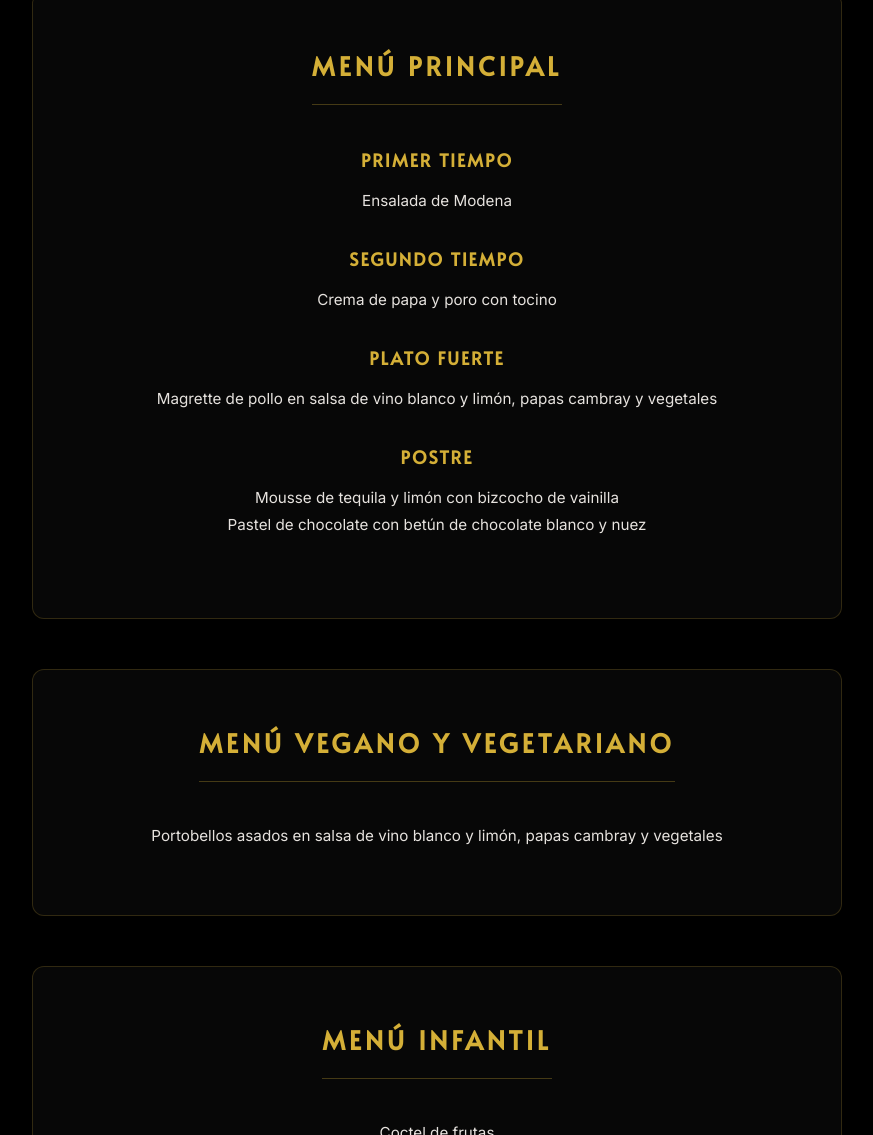
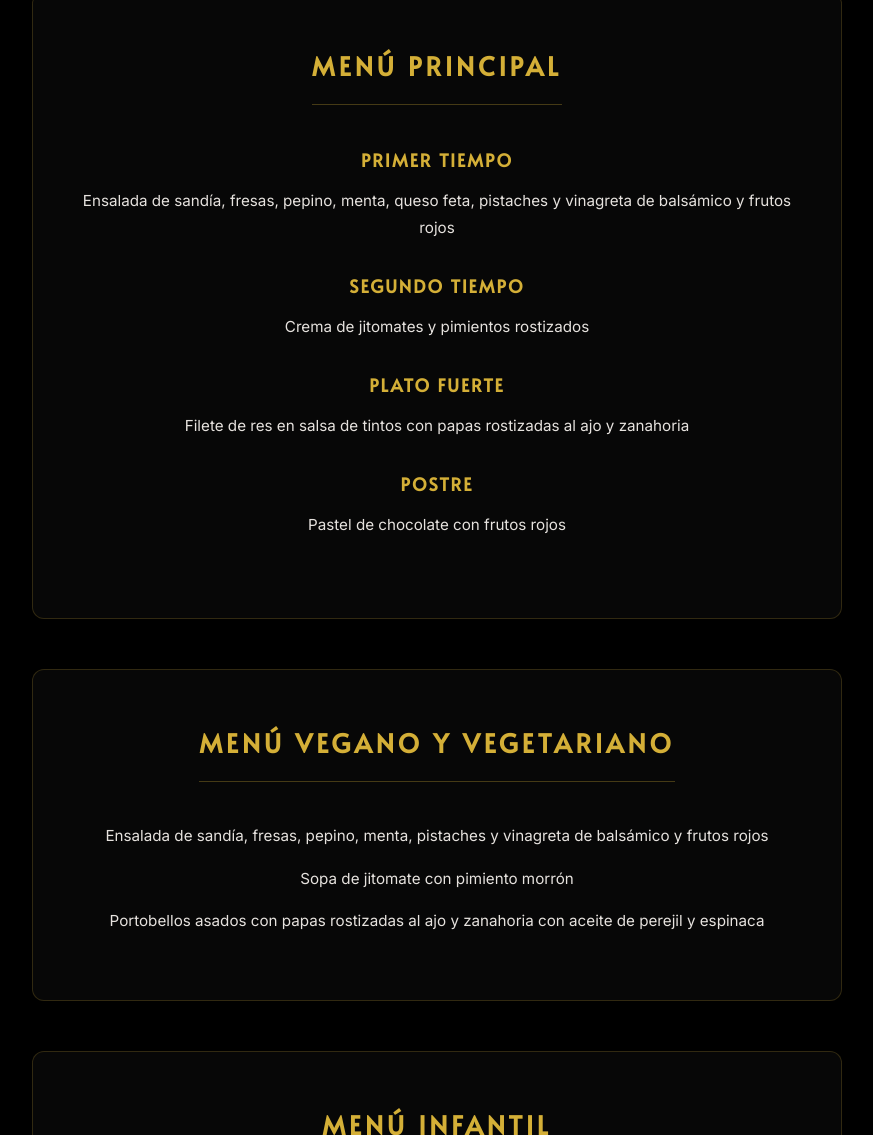
Before and after one commit to HOMERO-CHAVEZ-PRODUCTOR/PREPA-ANAHUAC, a plain HTML site: page index.html in a window 1280 px wide. Shown: the part 3228-4363 px from the top of the page, without its empty margins (203-1076 px from the left). Drawn offline with Linux system fonts and the light colour scheme.

Commit message:
index.html

```diff
--- a/index.html
+++ b/index.html
@@ -529,29 +529,31 @@
 
                 <div class="menu-course">
                     <strong>PRIMER TIEMPO</strong>
-                    <p>Ensalada de Modena</p>
+                    <p>Ensalada de sandía, fresas, pepino, menta, queso feta, pistaches y vinagreta de balsámico y frutos rojos</p>
                 </div>
 
                 <div class="menu-course">
                     <strong>SEGUNDO TIEMPO</strong>
-                    <p>Crema de papa y poro con tocino</p>
+                    <p>Crema de jitomates y pimientos rostizados</p>
                 </div>
 
                 <div class="menu-course">
                     <strong>PLATO FUERTE</strong>
-                    <p>Magrette de pollo en salsa de vino blanco y limón, papas cambray y vegetales</p>
+                    <p>Filete de res en salsa de tintos con papas rostizadas al ajo y zanahoria</p>
                 </div>
 
                 <div class="menu-course">
                     <strong>POSTRE</strong>
-                    <p>Mousse de tequila y limón con bizcocho de vainilla<br>Pastel de chocolate con betún de chocolate blanco y nuez</p>
+                    <p>Pastel de chocolate con frutos rojos</p>
                 </div>
             </div>
 
             <div class="menu-block">
                 <h4>Menú Vegano y Vegetariano</h4>
                 <ul class="menu-list">
-                    <li>Portobellos asados en salsa de vino blanco y limón, papas cambray y vegetales</li>
+                    <li>Ensalada de sandía, fresas, pepino, menta, pistaches y vinagreta de balsámico y frutos rojos</li>
+                    <li>Sopa de jitomate con pimiento morrón</li>
+                    <li>Portobellos asados con papas rostizadas al ajo y zanahoria con aceite de perejil y espinaca</li>
                 </ul>
             </div>
 
```
